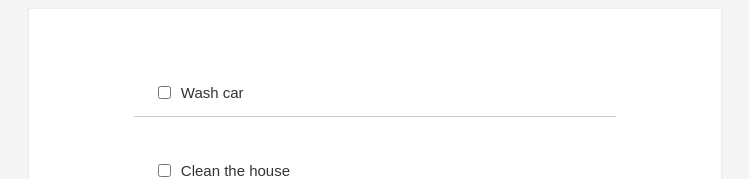
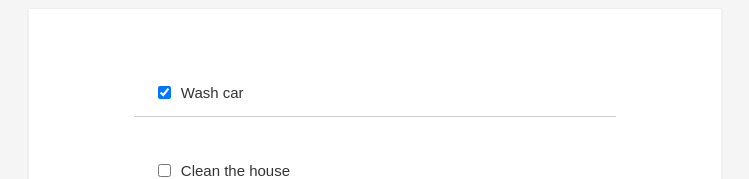
Before and after one commit to Joycelynhicks/react-project, a React (Create React App) app in the folder Desktop/project-3/: page / in a window 1280 px wide. Shown: the top 179 px of the page, without its empty margins (265-1014 px from the left). Built offline with nearby package versions, Linux system fonts and the light colour scheme.

Commit message:
Added event handler

```diff
--- a/Desktop/project-3/src/Components/TodoItem.js
+++ b/Desktop/project-3/src/Components/TodoItem.js
@@ -3,7 +3,12 @@ import React from "react"
 function TodoItem(props){
     return (
         <div className='todo-item'>
-            <input type="checkbox" />
+            <input
+            type="checkbox"
+            checked={props.item.completed}
+            onChange={() => console.log("Changed!")}
+
+            />
             <p>{props.item.text}</p>
         </div>
 
```
